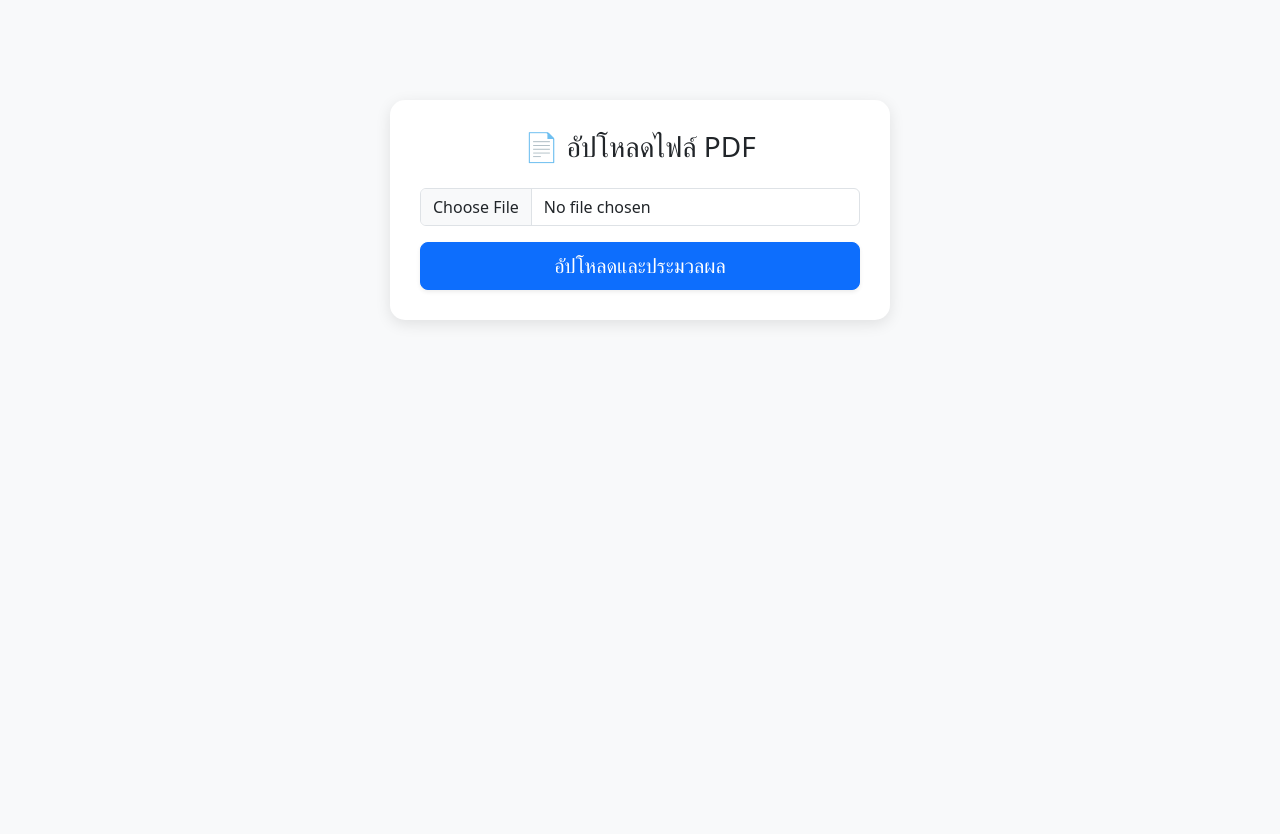
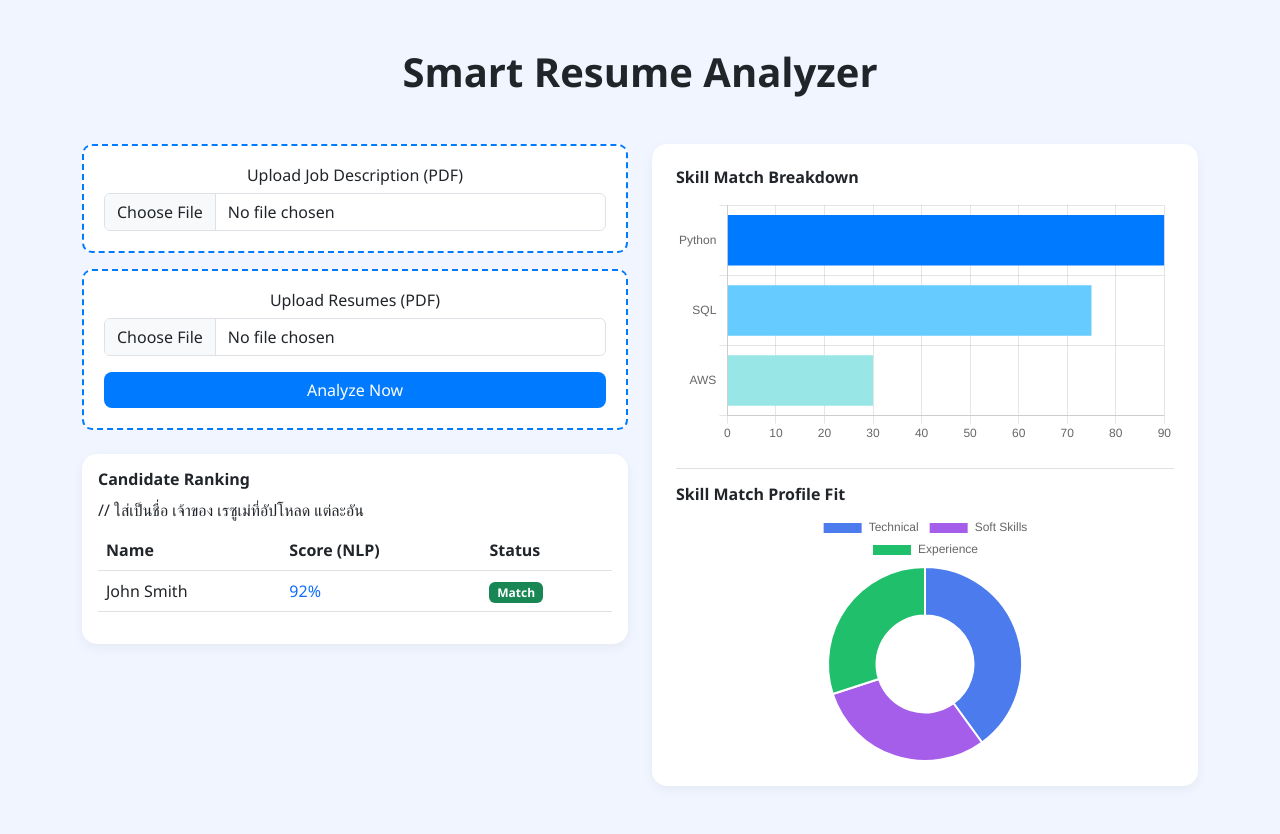
Before and after one commit to pipiposalaepipo/NLP_project, a Flask app: page / in a window 1280 px wide. Before the commit the page ends 324 px from the top, so only its background shows below. Run offline with Flask 3, Linux system fonts and the light colour scheme.

Commit message:
UI finish

```diff
--- a/website/templates/index.html
+++ b/website/templates/index.html
@@ -3,44 +3,102 @@
 <head>
     <meta charset="UTF-8">
     <meta name="viewport" content="width=device-width, initial-scale=1.0">
-    <title>PDF NLP Uploader</title>
+    <title>Smart Resume Analyzer</title>
     <link href="https://cdn.jsdelivr.net/npm/bootstrap@5.3.0/dist/css/bootstrap.min.css" rel="stylesheet">
-    <style>
-        body { background-color: #f8f9fa; }
-        .upload-card {
-            max-width: 500px;
-            margin: 100px auto;
-            padding: 30px;
-            border-radius: 15px;
-            box-shadow: 0 4px 15px rgba(0,0,0,0.1);
-            background: white;
-        }
+    <script src="https://cdn.jsdelivr.net/npm/chart.js"></script> <style>
+        body { background-color: #f0f5ff; font-family: 'Segoe UI', sans-serif; }
+        .card { border: none; border-radius: 15px; box-shadow: 0 4px 12px rgba(0,0,0,0.05); }
+        .upload-box { border: 2px dashed #007bff; border-radius: 10px; padding: 20px; text-align: center; background: #fff; }
+        .btn-primary { background-color: #007bff; border: none; border-radius: 8px; }
     </style>
 </head>
 <body>
 
-<div class="container">
-    <div class="upload-card text-center">
-        <h3 class="mb-4">📄 อัปโหลดไฟล์ PDF</h3>
+<div class="container py-5">
+    <h1 class="text-center mb-5 fw-bold">Smart Resume Analyzer</h1>
 
-        <form action="/" method="POST" enctype="multipart/form-data">
-            <div class="mb-3">
-                <input class="form-control" type="file" name="pdf_file" accept=".pdf" required>
+    <div class="row g-4">
+        <div class="col-md-6">
+            <div class="row g-3">
+                <div class="col-12">
+                    <div class="upload-box">
+                        <h6>Upload Job Description (PDF)</h6>
+                        <input type="file" class="form-control mt-2">
+                    </div>
+                </div>
+                <div class="col-12">
+                    <div class="upload-box">
+                        <h6>Upload Resumes (PDF)</h6>
+                        <form action="/" method="POST" enctype="multipart/form-data">
+                            <input type="file" name="pdf_file" class="form-control mt-2" accept=".pdf">
+                            <button type="submit" class="btn btn-primary w-100 mt-3">Analyze Now</button>
+                        </form>
+                    </div>
+                </div>
             </div>
 
-            <button type="submit" class="btn btn-primary btn-lg w-100 shadow-sm">
-                อัปโหลดและประมวลผล
-            </button>
-        </form>
+            <div class="card mt-4 p-3">
+                <h6 class="fw-bold">Candidate Ranking</h6>
+                <table class="table mt-2">
+                    <thead>
+                        <tr>
+                            <th>Name</th>
+                            <th>Score (NLP)</th>
+                            <th>Status</th>
+                        </tr>
+                    </thead>
+                    <tbody>
+                        <tr>
+                            // ใส่เป็นชื่อ เจ้าของ เรซูเม่ที่อัปโหลด แต่ละอัน
+                            <td>John Smith</td>
+                            <td class="text-primary">92%</td>
+                            <td><span class="badge bg-success">Match</span></td>
+                        </tr>
+                    </tbody>
+                </table>
+            </div>
+        </div>
 
-        {% if message %}
-        <div class="alert alert-info mt-4" role="alert">
-            {{ message }}
+        <div class="col-md-6">
+            <div class="card p-4 h-100">
+                <h6 class="fw-bold">Skill Match Breakdown</h6>
+                <canvas id="barChart" class="mb-4"></canvas>
+
+                <h6 class="fw-bold border-top pt-3">Skill Match Profile Fit</h6>
+                <div style="max-width: 250px; margin: auto;">
+                    <canvas id="doughnutChart"></canvas>
+                </div>
+            </div>
         </div>
-        {% endif %}
     </div>
 </div>
 
-<script src="https://cdn.jsdelivr.net/npm/bootstrap@5.3.0/dist/js/bootstrap.bundle.min.js"></script>
+<script>
+    // โค้ดสร้างกราฟแท่ง
+    new Chart(document.getElementById('barChart'), {
+        type: 'bar',
+        data: {
+            labels: ['Python', 'SQL', 'AWS'],  //
+            datasets: [{
+                label: 'Match (%)',
+                data: [90, 75, 30],
+                backgroundColor: ['#007bff', '#66ccff', '#99e6e6']
+            }]
+        },
+        options: { indexAxis: 'y', plugins: { legend: { display: false } } }
+    });
+
+    // โค้ดสร้างกราฟวงกลม
+    new Chart(document.getElementById('doughnutChart'), {
+        type: 'doughnut',
+        data: {
+            labels: ['Technical', 'Soft Skills', 'Experience'],
+            datasets: [{
+                data: [40, 30, 30],
+                backgroundColor: ['#4b7bec', '#a55eea', '#20bf6b']
+            }]
+        }
+    });
+</script>
 </body>
 </html>
```
